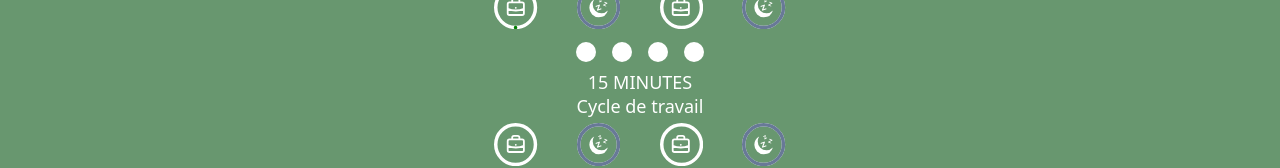
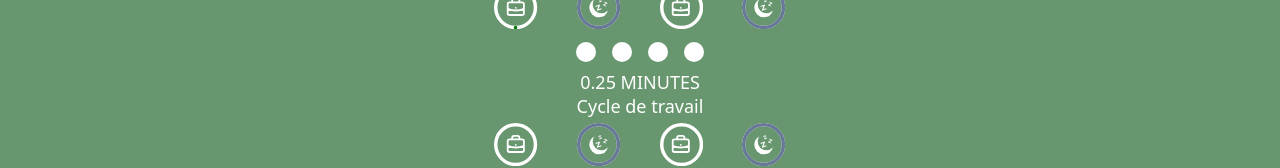
Before and after one commit to OlivierSTEPHAN/pomo-buddy, a React (Vite) app: page / in a window 1280 px wide. Shown: the part 619-787 px from the top of the page. Built offline with nearby package versions, Linux system fonts and the light colour scheme.

Commit message:
Fix erreur d'affichage dans le nombre de minutes

```diff
--- a/src/components/timer/Timer.tsx
+++ b/src/components/timer/Timer.tsx
@@ -62,7 +62,7 @@ function Timer() {
               }
             })}
           </CircleRow>
-          <Timing> {currentDuration} minutes </Timing>
+          <Timing> {currentDuration/60} minutes </Timing>
           <State>
             {"Cycle de "}
             {currentCycle % 2 == 0 ? "travail" : "pause"}
```
